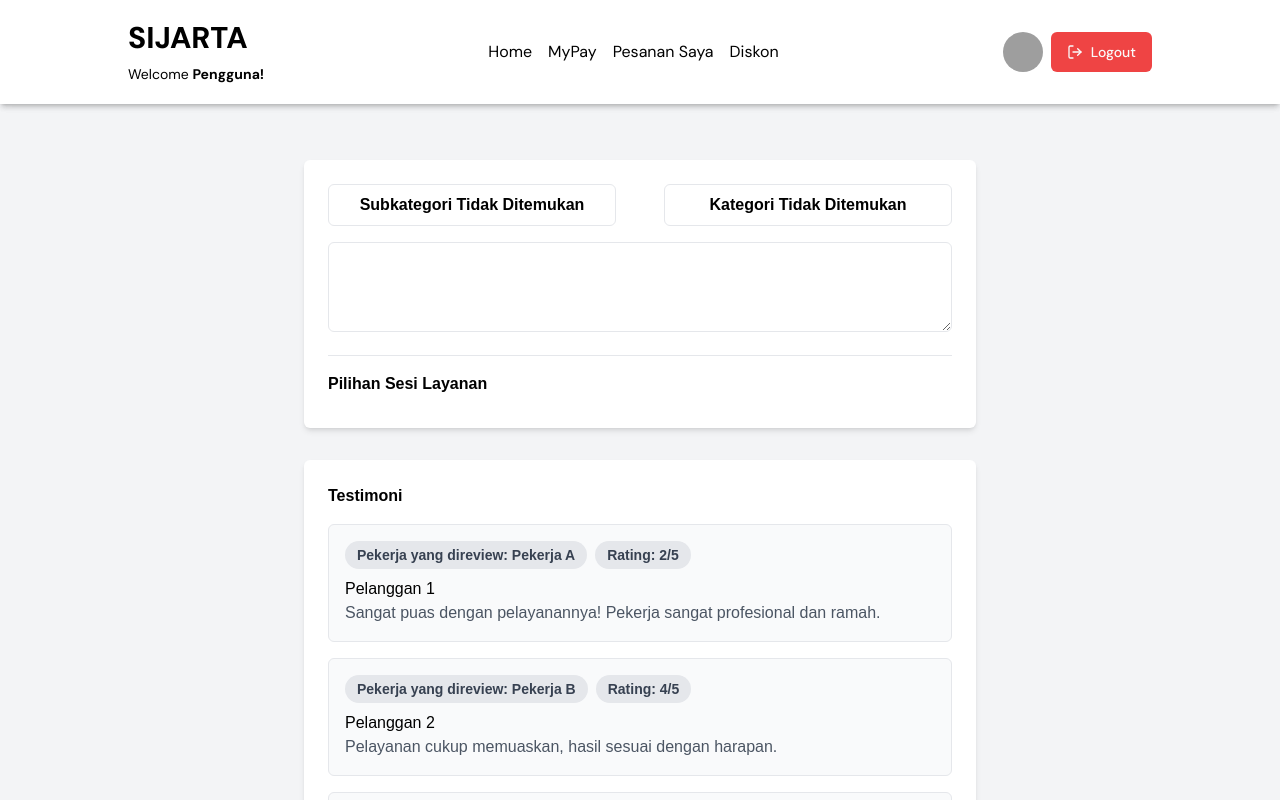
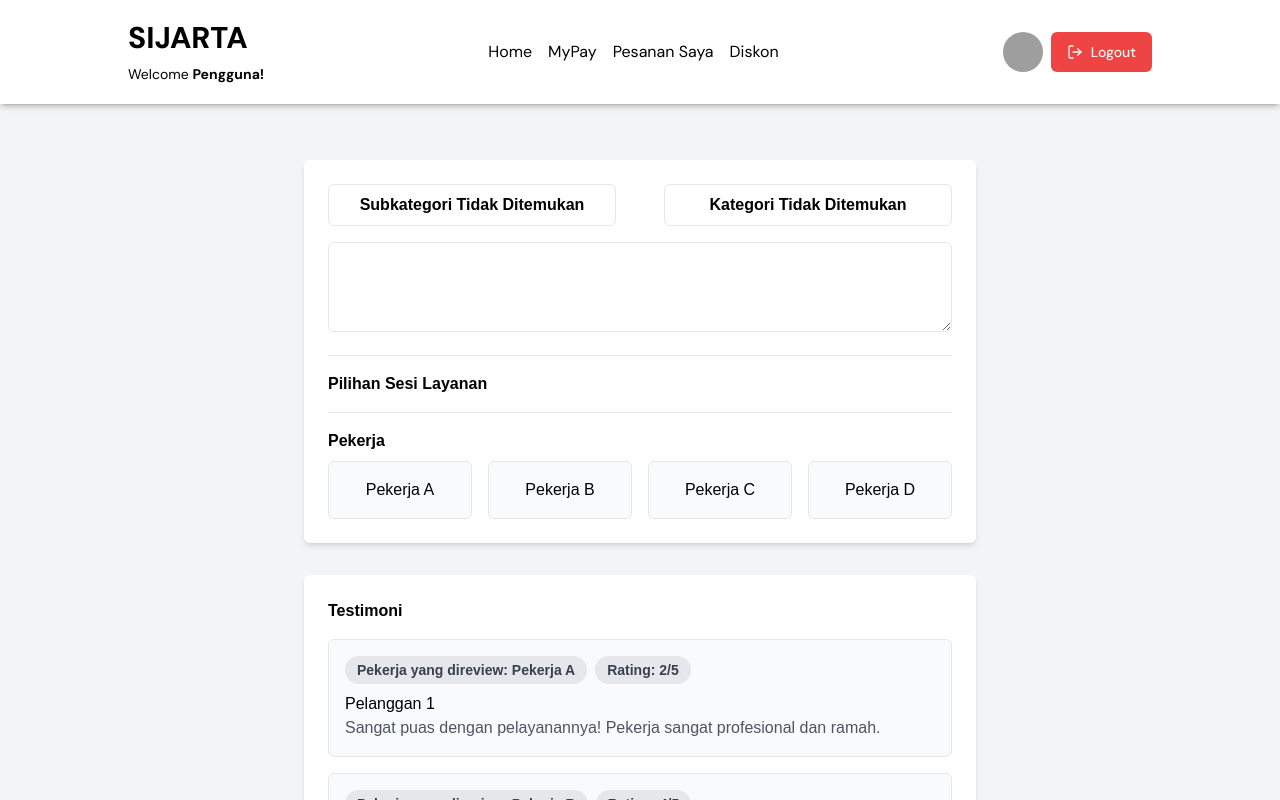
Before and after one commit to Andrew4Coding/sijarta-ngequery, a Next.js app: page /subkategori-jasa/pengguna in a window 1280 px wide. Shown: the top 800 px of the page. Built offline with nearby package versions, Linux system fonts and the light colour scheme; grey boxes are pictures that could not be loaded.

Commit message:
feat: fixed pekerja in subkategorijasa

```diff
--- a/modules/PemesananJasaModule/index.tsx
+++ b/modules/PemesananJasaModule/index.tsx
@@ -1,6 +1,7 @@
 'use client';
 
 import React, { useState, useEffect } from 'react';
+import { useSearchParams } from 'next/navigation';
 
 type Order = {
     subcategory: string;
@@ -18,12 +19,31 @@ const PemesananJasaModule = () => {
     const [subcategoryFilter, setSubcategoryFilter] = useState("");
     const [statusFilter, setStatusFilter] = useState("");
 
+    const searchParams = useSearchParams();
+    const subcategory = searchParams.get('subcategory') || 'Subkategori Tidak Ditemukan';
+    const session = searchParams.get('session') || 'Sesi Tidak Ditemukan';
+    const price = searchParams.get('price') || 'Harga Tidak Ditemukan';
+
     useEffect(() => {
         // Ambil data pesanan dari localStorage atau API
         const savedOrders = JSON.parse(localStorage.getItem('orders') || '[]');
+
+        // Jika ada parameter dari URL, tambahkan pesanan baru
+        if (subcategory !== 'Subkategori Tidak Ditemukan' && session !== 'Sesi Tidak Ditemukan') {
+            const newOrder: Order = {
+                subcategory,
+                session,
+                price,
+                workerName: "",
+                status: "Menunggu Pembayaran",
+            };
+            savedOrders.push(newOrder);
+            localStorage.setItem('orders', JSON.stringify(savedOrders));
+        }
+
         setOrders(savedOrders);
         setFilteredOrders(savedOrders); // Inisialisasi filteredOrders
-    }, []);
+    }, [subcategory, session, price]);
 
     const handleCancelOrder = (index: number) => {
         const updatedOrders = [...orders];
--- a/modules/SubKategoriJasaPengguna/index.tsx
+++ b/modules/SubKategoriJasaPengguna/index.tsx
@@ -14,6 +14,15 @@ export type SubcategoryInfo = {
     sessions: Session[];
 };
 
+type Worker = {
+    name: string;
+    rating: number;
+    completedOrders: number;
+    phone: string;
+    birthDate: string;
+    address: string;
+};
+
 type Testimonial = {
     workerName: string;
     rating: number;
@@ -21,9 +30,42 @@ type Testimonial = {
     review: string;
 };
 
+export const SubKategoriJasaPengguna = () => {
+    const workers: Worker[] = [
+        {
+            name: "Pekerja A",
+            rating: 4.5,
+            completedOrders: 20,
+            phone: "08123456789",
+            birthDate: "01/01/1990",
+            address: "Jl. Contoh No. 1",
+        },
+        {
+            name: "Pekerja B",
+            rating: 4.0,
+            completedOrders: 15,
+            phone: "08123456780",
+            birthDate: "02/02/1991",
+            address: "Jl. Contoh No. 2",
+        },
+        {
+            name: "Pekerja C",
+            rating: 5.0,
+            completedOrders: 30,
+            phone: "08123456781",
+            birthDate: "03/03/1989",
+            address: "Jl. Contoh No. 3",
+        },
+        {
+            name: "Pekerja D",
+            rating: 3.5,
+            completedOrders: 10,
+            phone: "08123456782",
+            birthDate: "04/04/1992",
+            address: "Jl. Contoh No. 4",
+        },
+    ];
 
-
-export const SubKategoriJasaPengguna = () => {
     const testimonials: Testimonial[] = [
         {
             workerName: "Pekerja A",
@@ -63,7 +105,19 @@ export const SubKategoriJasaPengguna = () => {
 
     const handlePesanClick = (session: Session) => {
         setSelectedSession(session);
-        setNewOrder({ ...newOrder, total: session.price });
+        const discountCode = newOrder.discountCode.trim();
+        let discountedPrice = parseFloat(session.price);
+
+        // Implementasi logika diskon
+        if (discountCode === "DISKON50" && discountedPrice >= 100000) {
+            discountedPrice = discountedPrice * 0.5; // Diskon 50%
+        } else if (discountCode === "DISKON30" && discountedPrice >= 75000) {
+            discountedPrice = discountedPrice * 0.7; // Diskon 30%
+        } else if (discountCode === "DISKON20" && discountedPrice >= 50000) {
+            discountedPrice = discountedPrice * 0.8; // Diskon 20%
+        }
+
+        setNewOrder({ ...newOrder, total: discountedPrice.toFixed(2) });
         setShowModal(true);
     };
 
@@ -82,6 +136,19 @@ export const SubKategoriJasaPengguna = () => {
         localStorage.setItem('orders', JSON.stringify(updatedOrders));
         setShowModal(false);
         router.push('/pemesanan-jasa');
+    };
+
+    const [showWorkerDialog, setShowWorkerDialog] = useState(false);
+    const [selectedWorker, setSelectedWorker] = useState<Worker | null>(null);
+
+    const openWorkerDialog = (worker: Worker) => {
+        setSelectedWorker(worker);
+        setShowWorkerDialog(true);
+    };
+
+    const closeWorkerDialog = () => {
+        setSelectedWorker(null);
+        setShowWorkerDialog(false);
     };
 
     return (
@@ -106,33 +173,43 @@ export const SubKategoriJasaPengguna = () => {
                         </div>
                     ))}
                 </div>
+
+                <div className="border-t pt-4 mt-4">
+                    <h2 className="font-bold mb-2">Pekerja</h2>
+                    <div className="grid grid-cols-4 gap-4">
+                        {workers.map((worker, index) => (
+                            <button
+                                key={index}
+                                className="p-4 border rounded-md bg-gray-50 hover:bg-gray-200"
+                                onClick={() => openWorkerDialog(worker)}
+                            >
+                                {worker.name}
+                            </button>
+                        ))}
+                    </div>
+                </div>
             </div>
 
-            {showModal && selectedSession && (
+            {showWorkerDialog && selectedWorker && (
                 <div className="fixed inset-0 flex items-center justify-center bg-black bg-opacity-50">
-                    <div className="bg-white p-6 rounded-lg w-80">
-                        <h3 className="text-xl font-semibold mb-4">Pesan Jasa</h3>
-                        <label className="block mb-2">Tanggal Pemesanan:</label>
-                        <input type="text" value={newOrder.date} disabled className="border p-2 rounded-md w-full mb-4" />
-                        <label className="block mb-2">Diskon:</label>
-                        <input type="text" placeholder="Kode Diskon" onChange={(e) => setNewOrder({ ...newOrder, discountCode: e.target.value })} className="border p-2 rounded-md w-full mb-4" />
-                        <label className="block mb-2">Total Pembayaran:</label>
-                        <input type="text" value={selectedSession.price} disabled className="border p-2 rounded-md w-full mb-4" />
-                        <label className="block mb-2">Metode Pembayaran:</label>
-                        <select onChange={(e) => setNewOrder({ ...newOrder, paymentMethod: e.target.value })} className="border p-2 rounded-md w-full mb-4">
-                            <option value="">Pilih Metode</option>
-                            <option value="Bank Transfer">Bank Transfer</option>
-                            <option value="Credit Card">Credit Card</option>
-                            <option value="MyPay">MyPay</option>
-                        </select>
-                        <button onClick={handleOrderSubmit} className="w-full bg-green-500 text-white p-2 rounded-md">
-                            Pesan Jasa
+                    <div className="bg-white p-6 rounded-lg w-96">
+                        <h3 className="text-xl font-semibold mb-4">Profil Pekerja</h3>
+                        <p><strong>Nama:</strong> {selectedWorker.name}</p>
+                        <p><strong>Rating:</strong> {selectedWorker.rating}/5</p>
+                        <p><strong>Jumlah Pesanan Selesai:</strong> {selectedWorker.completedOrders}</p>
+                        <p><strong>No HP:</strong> {selectedWorker.phone}</p>
+                        <p><strong>Tanggal Lahir:</strong> {selectedWorker.birthDate}</p>
+                        <p><strong>Alamat:</strong> {selectedWorker.address}</p>
+                        <button
+                            className="mt-4 w-full bg-red-500 text-white p-2 rounded-md"
+                            onClick={closeWorkerDialog}
+                        >
+                            Tutup
                         </button>
                     </div>
                 </div>
             )}
 
-            {/* Testimonials Section */}
             <div className="w-full max-w-2xl bg-white shadow-md rounded-md p-6 mt-8">
                 <h2 className="font-bold mb-4">Testimoni</h2>
                 {testimonials.map((testimonial, index) => (
@@ -150,6 +227,36 @@ export const SubKategoriJasaPengguna = () => {
                     </div>
                 ))}
             </div>
+
+            {showModal && selectedSession && (
+                <div className="fixed inset-0 flex items-center justify-center bg-black bg-opacity-50">
+                    <div className="bg-white p-6 rounded-lg w-80">
+                        <h3 className="text-xl font-semibold mb-4">Pesan Jasa</h3>
+                        <label className="block mb-2">Tanggal Pemesanan:</label>
+                        <input type="text" value={newOrder.date} disabled className="border p-2 rounded-md w-full mb-4" />
+                        <label className="block mb-2">Diskon:</label>
+                        <input
+                            type="text"
+                            placeholder="Kode Diskon"
+                            value={newOrder.discountCode}
+                            onChange={(e) => setNewOrder({ ...newOrder, discountCode: e.target.value })}
+                            className="border p-2 rounded-md w-full mb-4"
+                        />
+                        <label className="block mb-2">Total Pembayaran:</label>
+                        <input type="text" value={selectedSession.price} disabled className="border p-2 rounded-md w-full mb-4" />
+                        <label className="block mb-2">Metode Pembayaran:</label>
+                        <select onChange={(e) => setNewOrder({ ...newOrder, paymentMethod: e.target.value })} className="border p-2 rounded-md w-full mb-4">
+                            <option value="">Pilih Metode</option>
+                            <option value="Bank Transfer">Bank Transfer</option>
+                            <option value="Credit Card">Credit Card</option>
+                            <option value="MyPay">MyPay</option>
+                        </select>
+                        <button onClick={handleOrderSubmit} className="w-full bg-green-500 text-white p-2 rounded-md">
+                            Pesan Jasa
+                        </button>
+                    </div>
+                </div>
+            )}
         </main>
     );
 };
```
